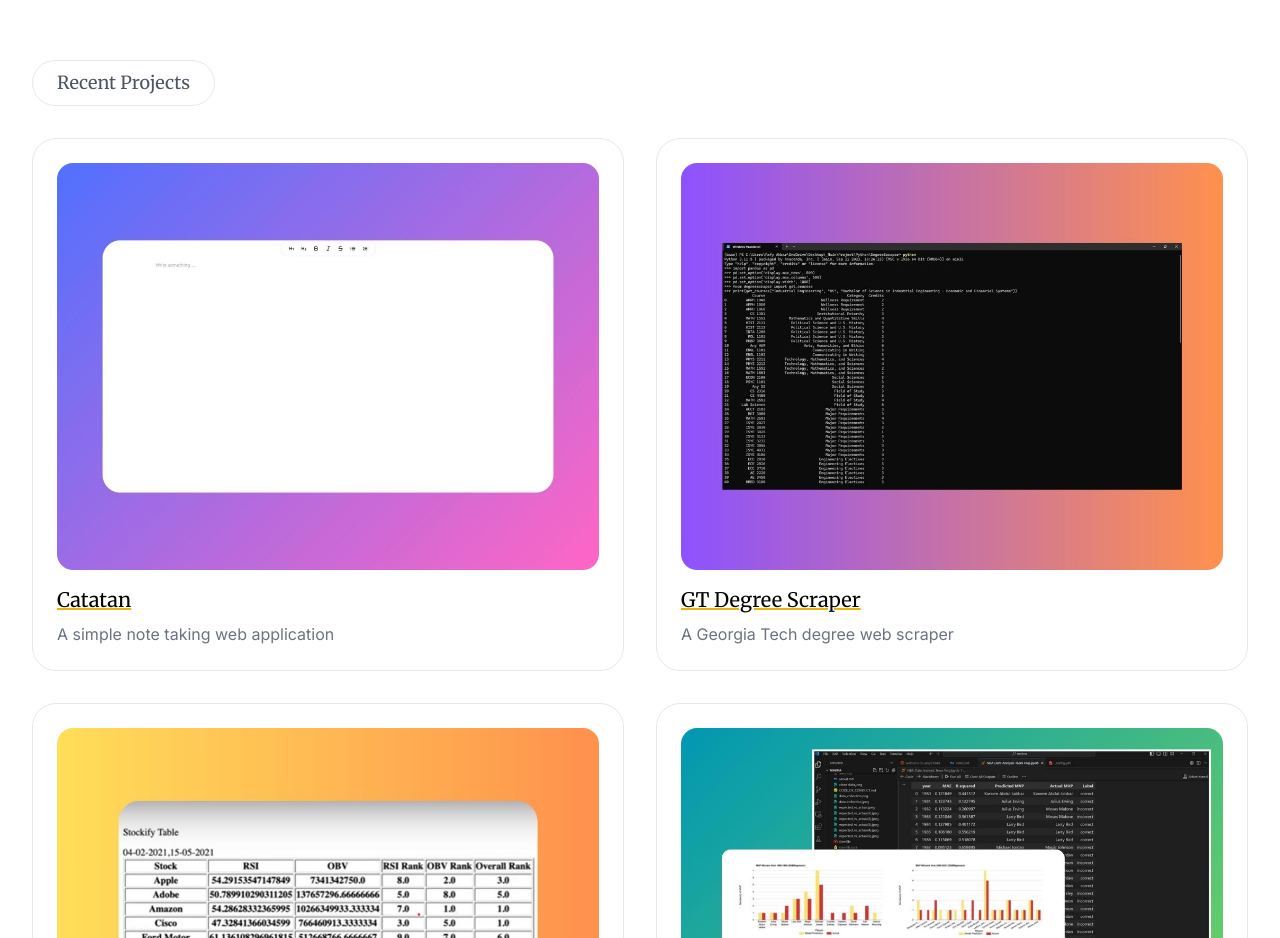
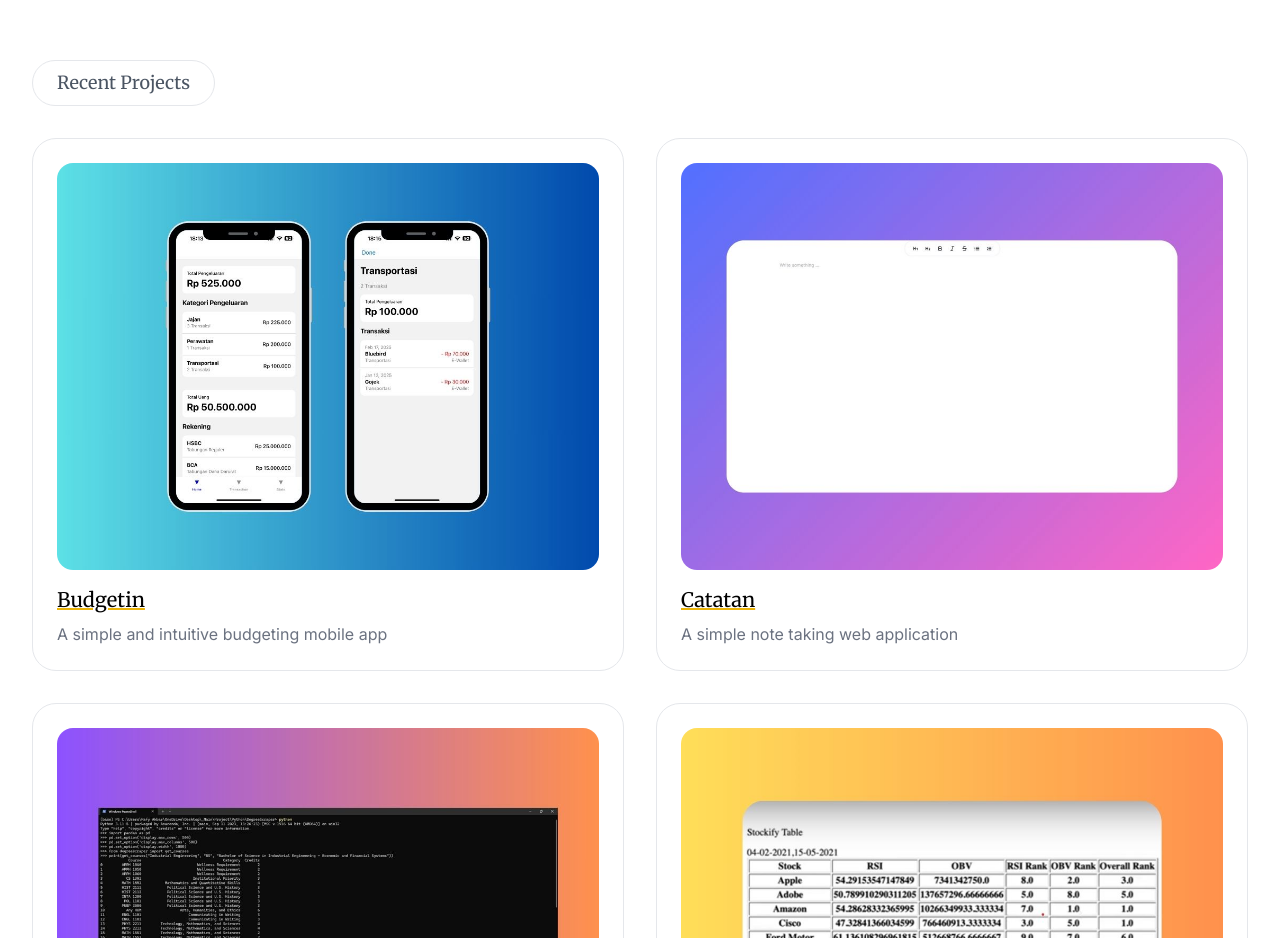
Before and after one commit to Rafyakbar02/portfolio-web, a React (Vite) app: page / in a window 1280 px wide. Shown: the part 1720-2658 px from the top of the page. Built offline with nearby package versions, Linux system fonts and the light colour scheme.

Commit message:
updated the project list

```diff
--- a/src/assets/index.js
+++ b/src/assets/index.js
@@ -6,7 +6,8 @@ import resume from "./RafyAkbarResumeV12.pdf";
 import catatan from "./photos/catatan.jpg";
 import stockify from "./photos/stockify.jpg";
 import degreescraper from "./photos/degreescraper.jpg";
+import budgetin from "./photos/budgetin.jpg"
 import nba from "./photos/nba-mvp.jpg";
 import my_photo from "./photos/IMG_0385_resize.jpg"
 
-export { github, linkedin, resume, menu, close, catatan, stockify, degreescraper, nba, my_photo };
+export { github, linkedin, resume, menu, close, catatan, stockify, degreescraper, budgetin, nba, my_photo };
--- a/src/components/ProjectList.jsx
+++ b/src/components/ProjectList.jsx
@@ -1,6 +1,12 @@
-import { catatan, degreescraper, nba, stockify } from "../assets";
+import { catatan, degreescraper, nba, stockify, budgetin } from "../assets";
 
 const projects = [
+	{
+		name: "Budgetin",
+		link: "https://github.com/Rafyakbar02/budget-app",
+		image: budgetin,
+		desc: "A simple and intuitive budgeting mobile app"
+	},
 	{
 		name: "Catatan",
 		link: "https://catatan-web.netlify.app/",
```
Also changed, not shown: src/assets/photos/budgetin.jpg (added).
